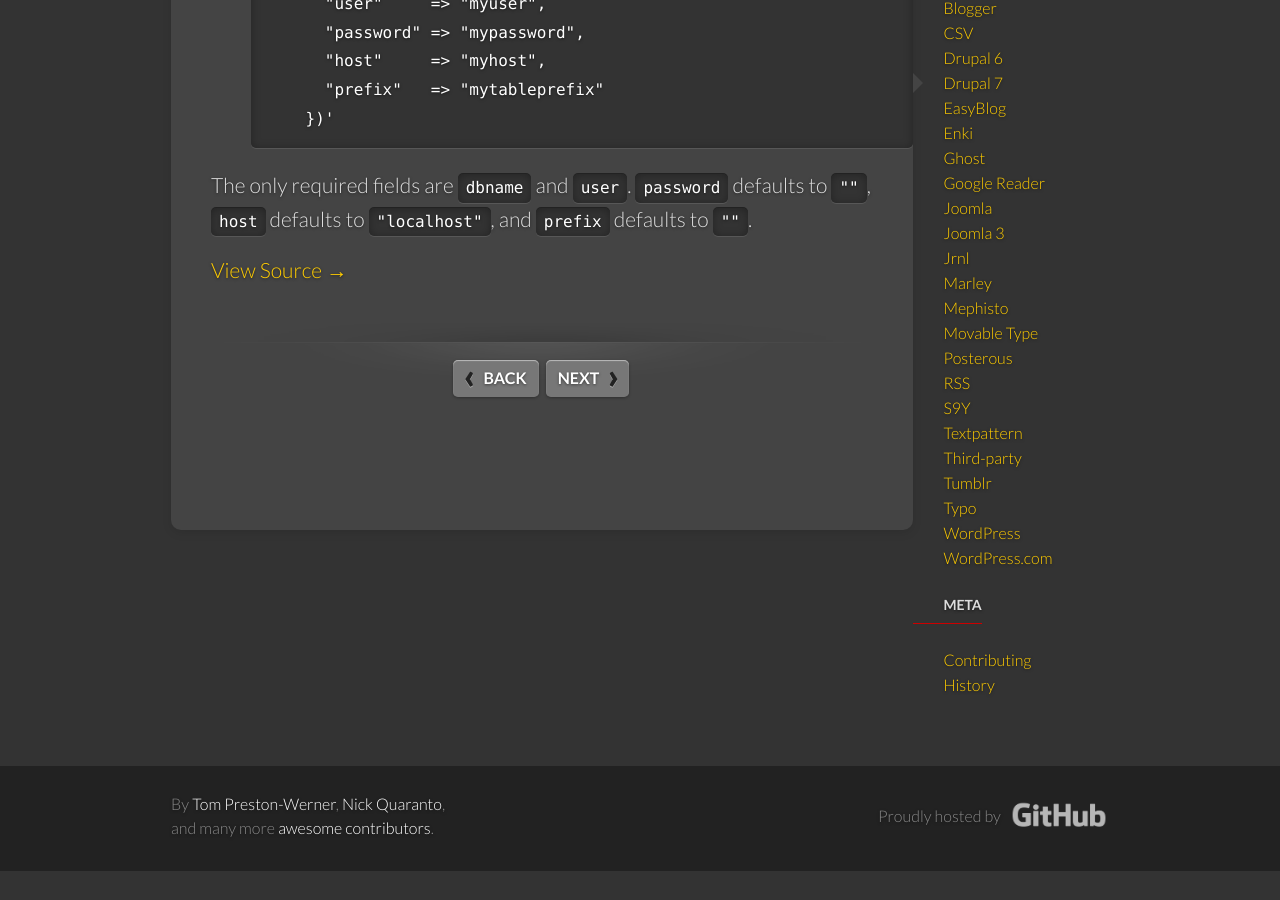
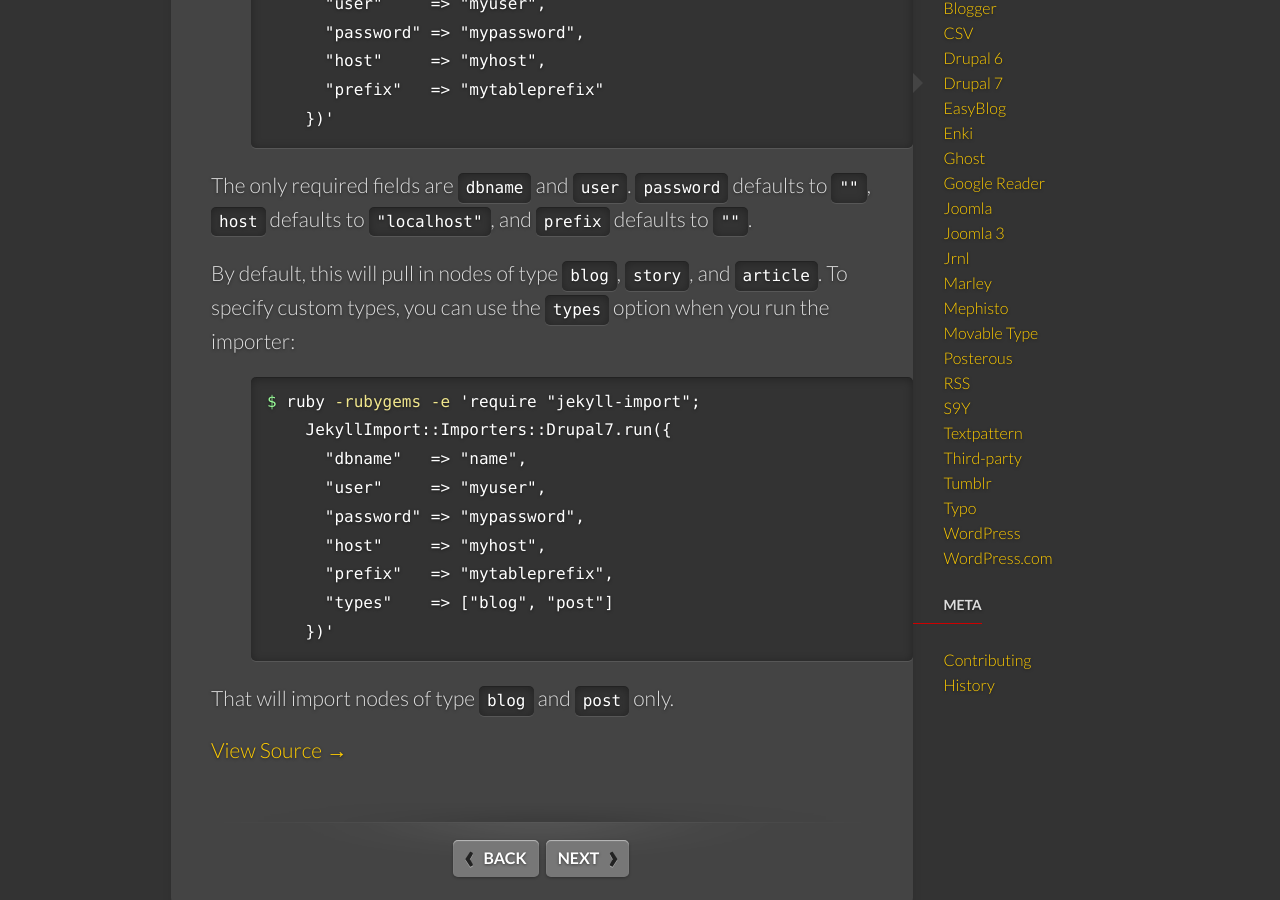
Before and after one commit to jekyll/jekyll-import, a Jekyll site: the page built from site/_importers/drupal7.md, in a window 1280 px wide and 900 px high, scrolled down 429 px. Built offline with Jekyll 4.4.1, drawn with Linux system fonts in a browser that asks for light colours; some web fonts are replaced; before the commit the page ends 1300 px from its top, so only the background shows below that.

Commit message:
Add documentation for Drupal 7 'types' param. Ref #230 [ci skip]

```diff
--- a/site/_importers/drupal7.md
+++ b/site/_importers/drupal7.md
@@ -22,3 +22,21 @@
 
 The only required fields are `dbname` and `user`. `password` defaults to `""`,
 `host` defaults to `"localhost"`, and `prefix` defaults to `""`.
+
+By default, this will pull in nodes of type `blog`, `story`, and `article`.
+To specify custom types, you can use the `types` option when you run the
+importer:
+
+{% highlight bash %}
+$ ruby -rubygems -e 'require "jekyll-import";
+    JekyllImport::Importers::Drupal7.run({
+      "dbname"   => "name",
+      "user"     => "myuser",
+      "password" => "mypassword",
+      "host"     => "myhost",
+      "prefix"   => "mytableprefix",
+      "types"    => ["blog", "post"]
+    })'
+{% endhighlight %}
+
+That will import nodes of type `blog` and `post` only.
```
